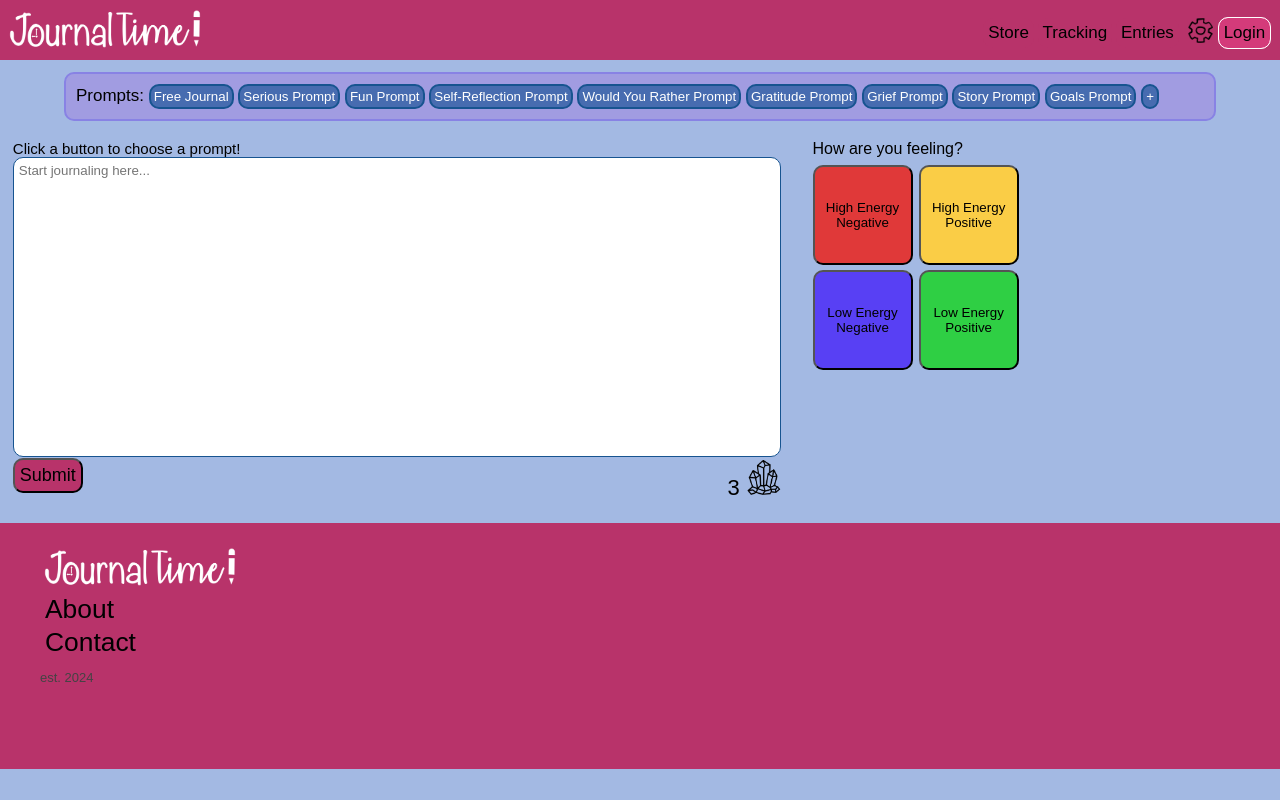
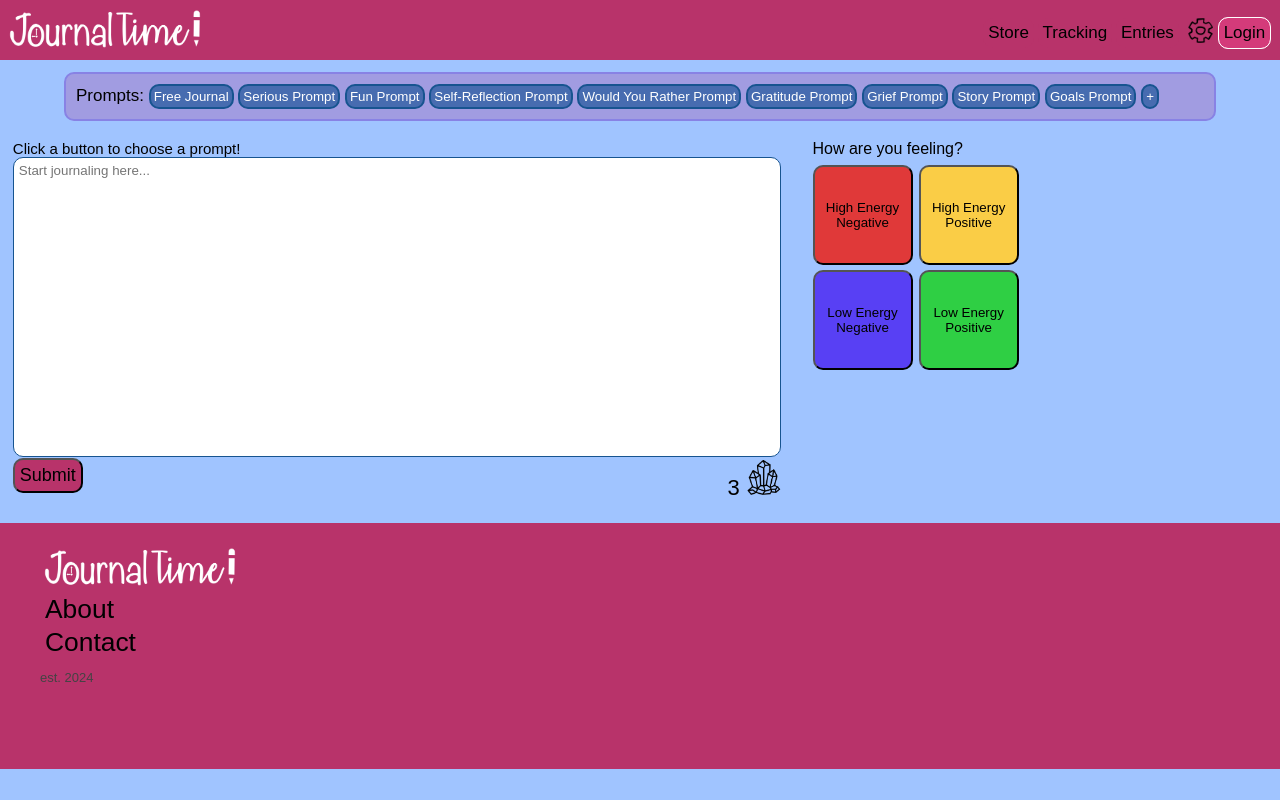
Before and after one commit to code-shayne/journal-time-, a PHP site: page /index.html in a window 1280 px wide. Run offline with PHP 8.4, Linux system fonts and the light colour scheme; some libraries are stand-ins or nearby versions; some web fonts are replaced.

Commit message:
whoopsie

```diff
--- a/sass/_base.scss
+++ b/sass/_base.scss
@@ -1,6 +1,6 @@
 //
 :root {
-    --background-color: #a3b9e3;
+    --background-color: #a0c4ff;
     --prompt-container-bgcolor: #a19ce1;
     --header-bgcolor: #B8336A;
     --outline-color: #8882e4;
--- a/sass/style.css
+++ b/sass/style.css
@@ -1,5 +1,5 @@
 :root {
-  --background-color: #a3b9e3;
+  --background-color: #a0c4ff;
   --prompt-container-bgcolor: #a19ce1;
   --header-bgcolor: #B8336A;
   --outline-color: #8882e4;
```
